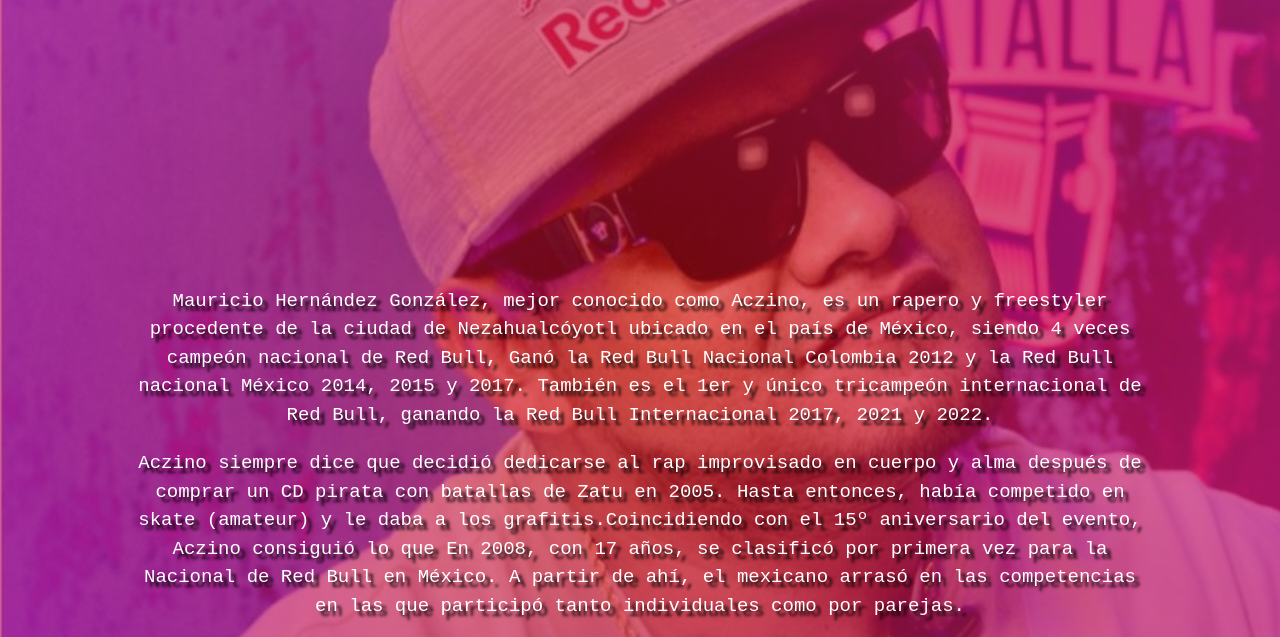
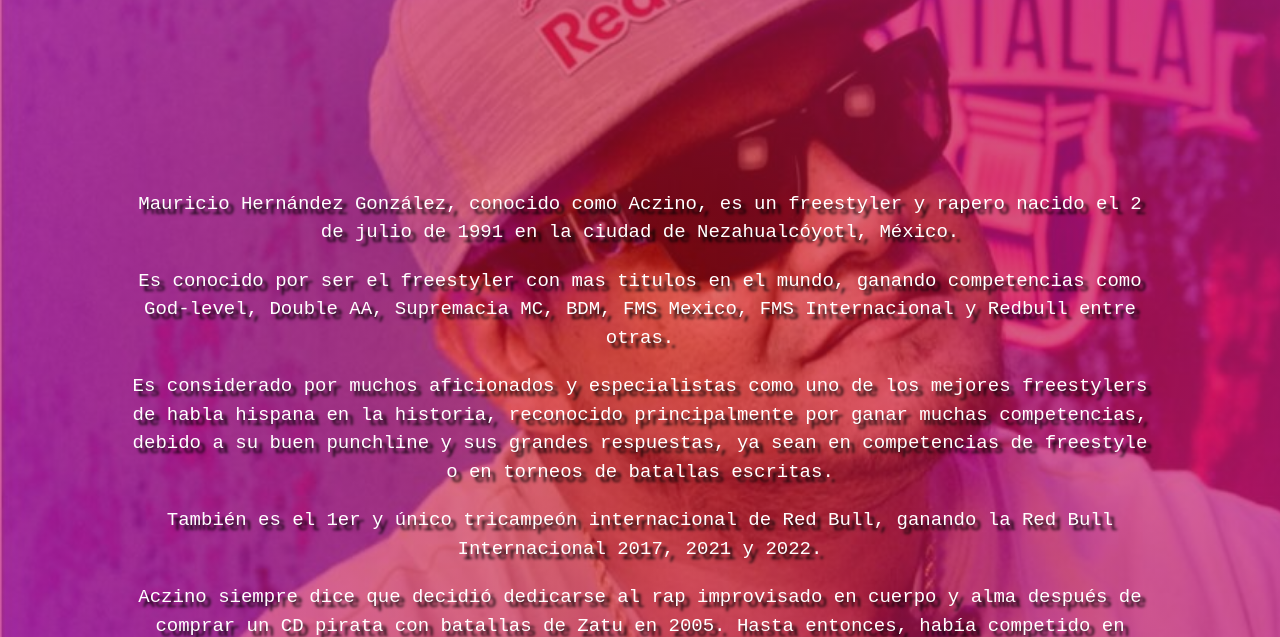
Before and after one commit to RodrigoBiglio/PFGarcia, a website: page index.html in a window 1280 px wide. Shown: the part 258-895 px from the top of the page. Drawn offline with nearby package versions, Linux system fonts and the light colour scheme.

Commit message:
cambio de texto en index

```diff
--- a/index.html
+++ b/index.html
@@ -57,16 +57,26 @@
     <h1 class="title">titular</h1>
     <article>
       <div>
-        <p>Mauricio Hernández González, mejor conocido como Aczino, es un rapero y freestyler procedente de la ciudad de Nezahualcóyotl
-            ubicado en el país de México, siendo 4 veces campeón nacional de Red Bull, Ganó la Red Bull Nacional Colombia 2012 y la Red Bull nacional
-            México 2014, 2015 y 2017. También es el 1er y único tricampeón internacional de Red Bull, ganando la Red Bull Internacional 2017, 2021 y 2022.
+        <p>
+          Mauricio Hernández González, conocido como Aczino, es un freestyler y rapero nacido el 2 de julio de 1991 en la ciudad de Nezahualcóyotl,
+          México.
         </p>
-        <p>Aczino siempre dice que decidió dedicarse al rap improvisado en cuerpo y alma después de comprar un CD pirata con batallas de Zatu en 2005. Hasta entonces, había competido en skate (amateur) y le daba a los grafitis.Coincidiendo con el 15º aniversario del evento, Aczino consiguió lo que
-            En 2008, con 17 años, se clasificó por primera vez para la Nacional de Red Bull en México. A partir de ahí, el mexicano arrasó en las competencias en las que participó tanto individuales como por parejas.
+        <p>
+          Es conocido por ser el freestyler con mas titulos en el mundo, ganando competencias como God-level, Double AA, Supremacia MC, BDM, FMS Mexico,
+           FMS Internacional y Redbull entre otras.
         </p>
-        <p>Es considerado por muchos aficionados y especialistas como uno de los mejores freestylers de habla hispana en la historia, reconocido principalmente
-            por ganar muchas competencias, debido a su buen punchline y sus grandes respuestas, ya sean en competencias de freestyle o en torneos de batallas escritas.
+         <p>
+          Es considerado por muchos aficionados y especialistas como uno de los mejores freestylers de habla hispana en la historia, reconocido principalmente
+          por ganar muchas competencias, debido a su buen punchline y sus grandes respuestas, ya sean en competencias de freestyle o en torneos de batallas escritas.
         </p>
+        <p>
+          También es el 1er y único tricampeón internacional de Red Bull, ganando la Red Bull Internacional 2017, 2021 y 2022.
+        </p>
+        <p>
+          Aczino siempre dice que decidió dedicarse al rap improvisado en cuerpo y alma después de comprar un CD pirata con batallas de Zatu en 2005. Hasta entonces, había competido en skate (amateur) y le daba a los grafitis.Coincidiendo con el 15º aniversario del evento, Aczino consiguió lo que
+          n 2008, con 17 años, se clasificó por primera vez para la Nacional de Red Bull en México. A partir de ahí, el mexicano arrasó en las competencias en las que participó tanto individuales como por parejas.
+        </p>
+
       </div>
     </article>
     <footer>
```
